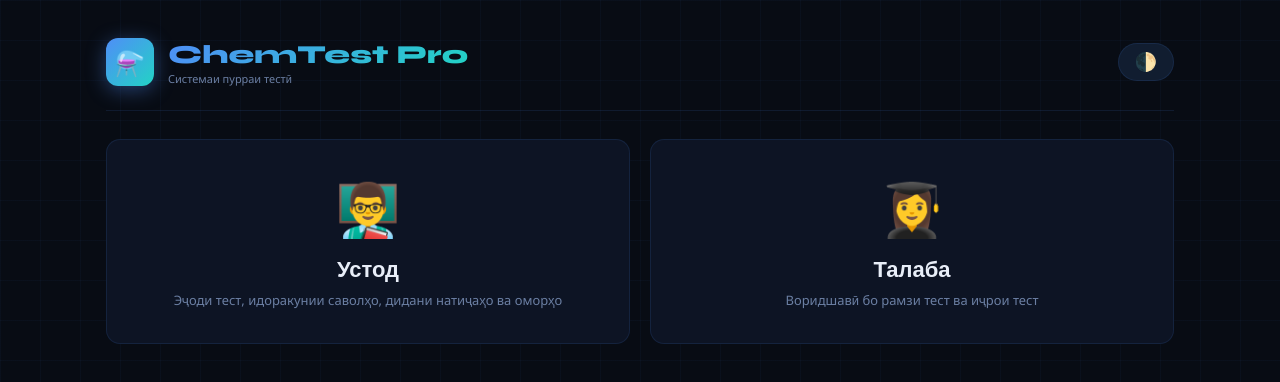
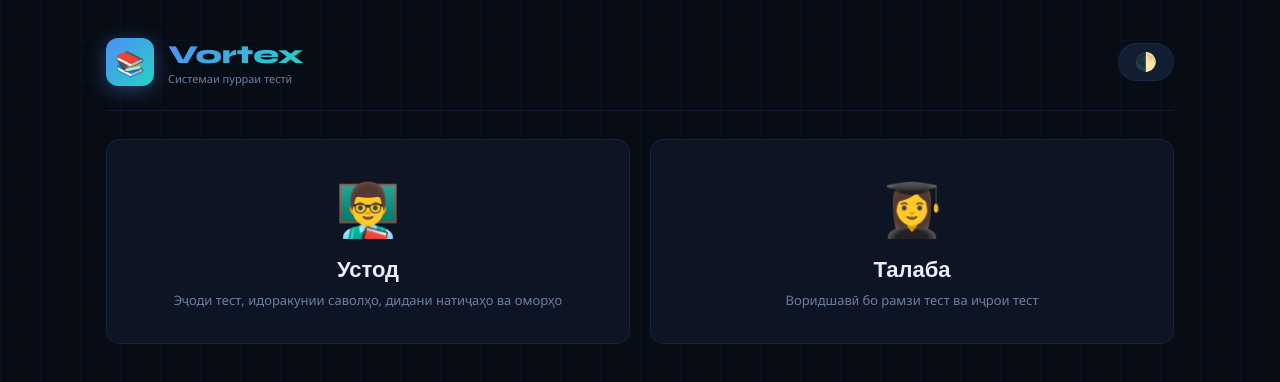
Before and after one commit to shodmehr100-collab/Vortex, a plain HTML site: page index.html in a window 1280 px wide. Drawn offline with nearby package versions, Linux system fonts and the light colour scheme.

Commit message:
Update index.html

```diff
--- a/index.html
+++ b/index.html
@@ -253,9 +253,10 @@ body::before{content:'';position:fixed;inset:0;background-image:linear-gradient(
 <!-- HEADER -->
 <div class="hdr">
   <div class="logo" onclick="goHome()">
-    <div class="logo-icon">⚗️</div>
+    <div class="logo-icon">📚
+    </div>
     <div class="logo-text">
-      <h1>ChemTest Pro</h1>
+      <h1>Vortex</h1>
       <p>Системаи пурраи тестӣ</p>
     </div>
   </div>
```
